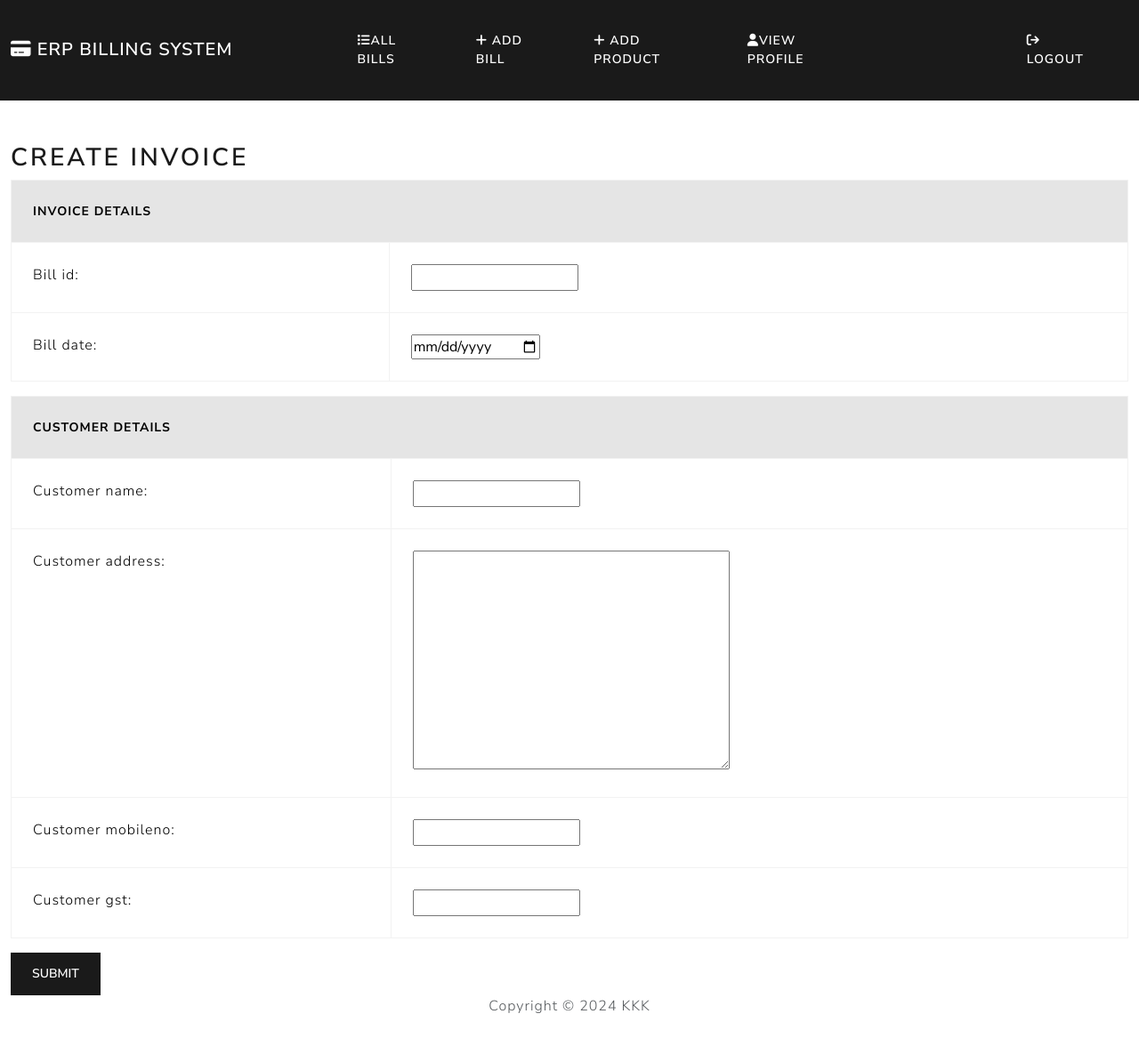
After one commit to KeerthiKKK/ERP-Billing-System, a Django app: page /createbill in a window 1280 px wide. The commit adds this page. Shown: the whole page at 89% size. Run offline with Django 5.2, Linux system fonts and the light colour scheme; the visitor is signed in with stand-in values (Sample User, id 1); some libraries are stand-ins or nearby versions.

Commit message:
second commit

```diff
--- a/billingapp/admin.py
+++ b/billingapp/admin.py
@@ -6,3 +6,7 @@ admin.site.register(Billing)
 admin.site.register(Products)
 admin.site.register(Stock)
 admin.site.register(Profile)
+admin.site.register(Customer)
+
+
+#keert kkk kkk@gmail.com
--- a/billingapp/forms.py
+++ b/billingapp/forms.py
@@ -34,3 +34,21 @@ class RegistrationForm(forms.ModelForm):
         if password != confirm_password:
             raise forms.ValidationError("Passwords do not match")
         return cleaned_data
+
+class BillingForm(forms.ModelForm):
+    class Meta:
+        model=Billing
+        fields = ['bill_id','bill_date']
+        widgets={
+            'bill_date':forms.DateInput(attrs={
+                                'type':'date'
+
+            })
+        }
+
+
+
+class CustomerForm(forms.ModelForm):
+    class Meta:
+        model=Customer
+        fields=['customer_name','customer_address','customer_mobileno','customer_gst']
--- a/billingapp/models.py
+++ b/billingapp/models.py
@@ -16,14 +16,26 @@ class Profile(models.Model):
 
 
 class Billing(models.Model):
+    user = models.ForeignKey(User, on_delete=models.CASCADE,null=False)
+
     bill_id = models.PositiveIntegerField()
-    bill_items=models.CharField(max_length=255)
-    bill_address=models.CharField(max_length=255)
-    bill_amount=models.FloatField()
     bill_date=models.DateField()
 
     def __str__(self):
         return f"BILL.NO:{self.bill_id}"
+
+class Customer(models.Model):
+    user = models.ForeignKey(User, on_delete=models.CASCADE,null=False)
+
+    customer_name=models.CharField(max_length=255)
+    customer_address=models.TextField()
+    customer_mobileno=models.CharField(max_length=255)
+    customer_gst=models.CharField(max_length=255)
+
+    def __str__(self):
+        return f"Customer_Name:{self.customer_name}"
+
+
 
 class Products(models.Model):
     product_id=models.PositiveIntegerField()
--- a/billingapp/templates/billing/base.html
+++ b/billingapp/templates/billing/base.html
@@ -22,15 +22,19 @@
           </button>
           <div class="collapse navbar-collapse" id="navbarColor01">
             <ul class="navbar-nav me-auto">
-              <li class="nav-item" style="margin-left: 300px;">
-                <a class="nav-link active" href="{% url 'index' %}">
+              <li class="nav-item" style="margin-left: 100px;">
+                <a class="nav-link active" href="{% url 'allbill' %}">
                     <i class="fa-solid fa-list"></i>All Bills
                   <span class="visually-hidden">(current)</span>
                 </a>
               </li>
               <li class="nav-item">
+                <a class="nav-link active" href="{% url 'createbill' %}"><i class="fa-solid fa-plus"></i>
+                    Add Bill</a>
+              </li>
+              <li class="nav-item">
                 <a class="nav-link active" href="#"><i class="fa-solid fa-plus"></i>
-                    Add Bill</a>
+                    Add Product</a>
               </li>
 
               <li class="nav-item" >
--- /dev/null
+++ b/billingapp/templates/billing/create_bill.html
@@ -0,0 +1,130 @@
+{% extends "billing/base.html" %}
+
+
+{% load static %}
+<!doctype html>
+
+{% block body %}
+
+<br></br>
+
+<h2>Create Invoice</h2>
+
+
+
+<form method="POST" class="styled-form">
+    {% csrf_token %}
+    <table class="table table-bordered">
+        <thead>
+            <tr>
+                <th class="table-active" scope="col" colspan="4">Invoice Details</th>
+            </tr>
+        </thead>
+        <tbody>
+            {% for field in form1 %}
+            <tr>
+                <td>{{ field.label_tag }}</td>
+                <td>
+                    {{ field }}
+
+                </td>
+            </tr>
+            {% endfor %}
+        </tbody>
+    </table>
+
+
+
+	<table class="table table-bordered">
+		<thead>
+			<tr>
+				<th class="table-active" scope="col" colspan="4">Customer Details</th>
+			</tr>
+		</thead>
+
+		<tbody class="two-col-form">
+			{% for field in form2 %}
+			<tr>
+				<td>{{field.label_tag}}</td>
+				<td>{{field}}</td>
+
+			</tr>
+			{%endfor%}
+		</tbody>
+	</table>
+<button type="submit" class="btn btn-primary">Submit</button>
+
+
+	<!-- <table class="table table-bordered" id="invoice-form-items-table">
+		<thead>
+			<th class="table-active" scope="col" colspan="13">Items</th>
+
+			<tr>
+				<th scope="col">Sl No.</th>
+				<th scope="col">Product</th>
+				<th scope="col">HSN / SAC</th>
+				<th scope="col">Unit</th>
+				<th scope="col">Qty</th>
+				<th scope="col">Rate with GST</th>
+				<th scope="col">GST %</th>
+				<th scope="col">Rate without GST</th>
+
+
+				<th scope="col">Amt without GST</th>
+				<th scope="col">SGST</th>
+				<th scope="col">CGST</th>
+				<th scope="col">IGST</th>
+				<th scope="col">Amt with GST</th>
+
+			</tr>
+		</thead>
+		<tbody id="invoice-form-items-table-body">
+			<tr>
+				<td class="invoice-item-slno">1</td>
+				<td class="form-input-td"><input name="invoice-product" type="text" class="form-control product_search_area product_search_input" placeholder="Product"></td>
+				<td class="form-input-td"><input name="invoice-hsn" type="text" class="form-control" placeholder="HSN"></td>
+				<td class="form-input-td"><input name="invoice-unit" type="text" class="form-control" placeholder="Unit"></td>
+				<td class="form-input-td"><input name="invoice-qty" type="number" step="any" class="form-control" placeholder="Qty"></td>
+				<td class="form-input-td"><input name="invoice-rate-with-gst" type="number" step="any" class="form-control" placeholder="Rate with GST"></td>
+				<td class="form-input-td"><input name="invoice-gst-percentage" type="number" step="any" class="form-control" placeholder="GST %"></td>
+
+
+				<td class="form-input-td"><input name="invoice-rate-without-gst" type="number" step="any" class="form-control" placeholder="Rate without GST" readonly></td>
+				<td class="form-input-td"><input name="invoice-amt-without-gst" type="number" step="any" class="form-control" readonly></td>
+				<td class="form-input-td"><input name="invoice-amt-sgst" type="number" step="any" class="form-control" readonly></td>
+				<td class="form-input-td"><input name="invoice-amt-cgst" type="number" step="any" class="form-control" readonly></td>
+				<td class="form-input-td"><input name="invoice-amt-igst" type="number" step="any" class="form-control" readonly></td>
+				<td class="form-input-td"><input name="invoice-amt-with-gst" type="number" step="any" class="form-control" readonly></td>
+			</tr>
+		</tbody>
+
+		<tr>
+			<td colspan="8" class="text-right"><strong>TOTAL:</strong></td>
+			<td class="form-input-td"><input name="invoice-total-amt-without-gst" type="number" step="any" class="form-control" readonly></td>
+			<td class="form-input-td"><input name="invoice-total-amt-sgst" type="number" step="any" class="form-control" readonly></td>
+			<td class="form-input-td"><input name="invoice-total-amt-cgst" type="number" step="any" class="form-control" readonly></td>
+			<td class="form-input-td"><input name="invoice-total-amt-igst" type="number" step="any" class="form-control" readonly></td>
+			<td class="form-input-td"><input name="invoice-total-amt-with-gst" type="number" step="any" class="form-control" readonly></td>
+		</tr>
+
+	</table>
+	{% csrf_token %}
+	<button class="btn btn-primary" id="invoice-form-addrow">+</button>
+	<button type="submit" class="btn btn-primary">Submit</button>
+ -->
+</form>
+
+
+</div>
+<div id="customer_search_bar"></div>
+<div id="product_search_bar"></div>
+
+
+{% endblock %}
+
+
+
+{% block includejs %}
+<script src="{% static "gstbillingapp/js/fuse-3.4.6.min.js" %}"></script>
+<script src="{% static "gstbillingapp/js/main.js" %}"></script>
+{% endblock %}
--- a/billingapp/urls.py
+++ b/billingapp/urls.py
@@ -7,6 +7,8 @@ urlpatterns = [
     path("edit/<int:id>/",views.edit,name="edit"),
     path("profile/",views.profile,name='profile'),
     path("",views.login_view,name='login'),
-    path("registration/",views.register_view,name='registration')
+    path("registration/",views.register_view,name='registration'),
+    path('createbill',views.create_bill,name='createbill'),
+    path("allbill/",views.allbill,name='allbill'),
 
 ]
--- a/billingapp/views.py
+++ b/billingapp/views.py
@@ -17,10 +17,10 @@ def view_profile(request):
 @login_required
 def profile(request):
     try:
-        # Try to get the profile for the current user
+
         profile = Profile.objects.get(user=request.user)
     except Profile.DoesNotExist:
-        # If no profile exists, handle it gracefully (e.g., redirect to a form to create one)
+
         return render(request, 'billing/profile.html', {
             'error': 'No profile exists for the current user. Please create one.'
         })
@@ -93,3 +93,60 @@ def register_view(request):
     return render(request,'billing/registration.html',{
             'form':form
         })
+
+def create_bill(request):
+    if request.method=='POST':
+        form1=BillingForm(request.POST)
+        form2=CustomerForm(request.POST)
+
+        if form1.is_valid() and form2.is_valid():
+            new_id=form1.cleaned_data['bill_id']
+            new_date=form1.cleaned_data['bill_date']
+
+            new_customername=form2.cleaned_data['customer_name']
+            new_custaddress=form2.cleaned_data['customer_address']
+            new_custmobno=form2.cleaned_data['customer_mobileno']
+            new_custgst =form2.cleaned_data['customer_gst']
+
+            new_bill=Billing(
+                bill_id=new_id,
+                bill_date=new_date,
+                user=request.user
+            )
+
+            new_customer=Customer(
+                customer_name=new_customername,
+                customer_address=new_custaddress,
+                customer_mobileno=new_custmobno,
+                customer_gst=new_custgst,
+                user=request.user
+            )
+
+            new_bill.save()
+            new_customer.save()
+
+            return render(request,'billing/create_bill.html',{
+            'form1':BillingForm(),
+            'form2':CustomerForm(),
+            'success':True
+        })
+
+    else:
+        form1=BillingForm()
+        billing = Billing.objects.filter(user=request.user)
+        form2=CustomerForm()
+        customer = Customer.objects.filter(user=request.user)
+
+    return render(request,'billing/create_bill.html',{
+            'form1':form1,
+            'billing':billing,
+            'form2':form2,
+            'customer':customer,
+        })
+
+@login_required
+def allbill(request):
+    allbill=Billing.objects.filter(user=request.user)
+    return render(request,'billing/allbills.html',{
+        'allbill':allbill
+    })
```
Also changed, not shown: billingapp/templates/billing/allbills.html (added, +52 -0 lines), billingapp/migrations/0003_customer_remove_billing_bill_address_and_more.py (added), billingapp/migrations/0004_billing_user_alter_customer_customer_gst_and_more.py (added), billingapp/migrations/0005_customer_user.py (added).
